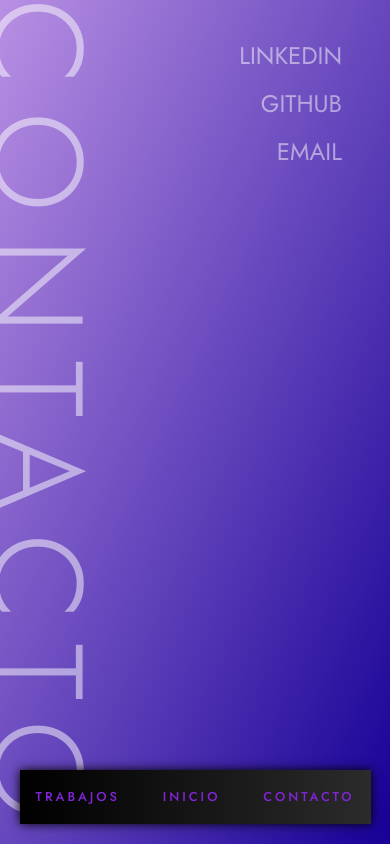
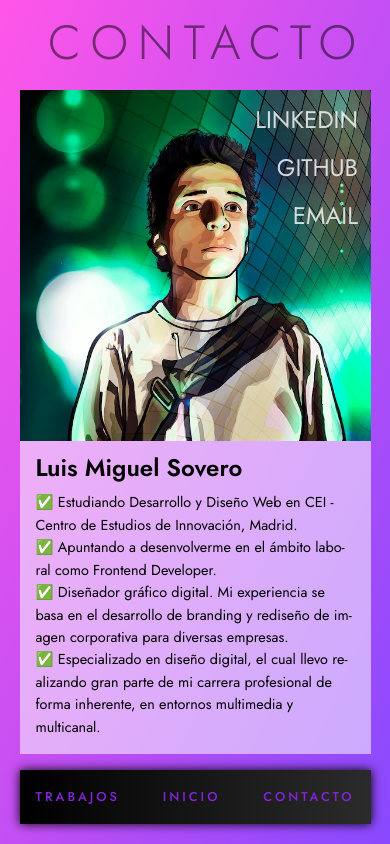
Before and after one commit to luismi-sg/Portfolio, a React (Vite) app: page /contacto in a window 390 px wide. Built offline with nearby package versions, Linux system fonts and the light colour scheme.

Commit message:
Cambios en contacto

```diff
--- a/src/components/Fondos/Fondos.jsx
+++ b/src/components/Fondos/Fondos.jsx
@@ -15,10 +15,10 @@ export const Fondos = () => {
                 setsIsActive(0)
                 break;
             case '/trabajos':
-                setsIsActive(1)
+                setsIsActive(2)
                 break;
             case '/contacto':
-                setsIsActive(2)
+                setsIsActive(1)
                 break;
         }
 
--- a/src/pages/Contacto/Contacto.css
+++ b/src/pages/Contacto/Contacto.css
@@ -1,7 +1,11 @@
 .Contacto{
     width: 100%;
-    height: 100vh;
+    min-height: 100vh;
     color: #fff;
+    display: flex;
+    flex-flow: row nowrap;
+    justify-content: center;
+    align-items: center;
 }
 .Contacto-wrapper{
     height: 100%;
@@ -10,35 +14,105 @@
     justify-content: center;
     align-items: center;
     position: relative;
-    overflow: hidden;
+
+}
+.Perfil-wrapper{
+    display: flex;
+    flex-flow: row nowrap;
+    justify-content: center;
+    align-items: center;
+    gap: 2em;
+}
+.Imagen-wrapper{
+    width: 30%;
+}
+.Info-wrapper{
+    padding: 2em;
+    background-color: #ffffff88;
+    width: 30%;
+
+    display: flex;
+    flex-flow: column nowrap;
+    justify-content: center;
+    align-content: center;
+
+}
+.Info-h3{
+    color: #000;
+    font-size: 2em;
+    margin-bottom: 1em;
+}
+.Info-p{
+    color: #000;
 }
 .Contacto-h2{
+    position: absolute;
+    top: 0;
+    left: 1em;
+
     font-weight: 300;
     letter-spacing: .2em;
     line-height: 1.8em;
-    color: #fff;
+    color: #000000;
     font-size: 8em;
+
     opacity: .5;
+    animation: aparecerArriba .5s ease ;
+    animation-delay: 0s;
+    animation-fill-mode: forwards;
 }
 .Redes-wrapper{
     position: absolute;
     top: 2em;
     right: 3em;
 }
-.Redes-ul{
-
-}
 .Redes-li{
     text-align: right;
     opacity: .5;
     font-size: 1.5em;
     line-height: 2em;
+    transition: all .5s ease;
+}
+.Redes-li:hover{
+
+    opacity: 1;
 }
 @media (max-width:500px){
     .Contacto-h2{
+        right:300px;
+        font-size: 3em;
+        animation: none;
+        opacity: .5;
+    }
+    .Perfil-wrapper{
+        margin: 5em 0em;
+        display: flex;
+        flex-flow: column nowrap;
+        gap: 0;
+    }
+    .Imagen-wrapper{
+        width: 90%;
+    }
+    .Info-h3{
+        font-size: 1.5em;
+        margin-bottom: 0.5em;
+        font-weight: 600;
+    }
+    .Info-p{
+        color: #000;
+        font-size: .9em;
+    }
+    .Info-wrapper{
+        width: 90%;
+        padding: 1em;
+    }
+    .Redes-wrapper{
         position: absolute;
-        transform: rotate(90deg);
-        font-size: 8em;
-        right: -70px;
+        top: 6em;
+        right: 2em;
     }
+    .Redes-li{
+        opacity: .8;
+    }
+
 }
--- a/src/pages/Contacto/Contacto.jsx
+++ b/src/pages/Contacto/Contacto.jsx
@@ -3,9 +3,23 @@ import './Contacto.css'
 export const Contacto = () => {
     return(
         <div className='Contacto'>
+            <h2 className='Contacto-h2'>CONTACTO</h2>
             <div className='Contacto-wrapper'>
-                <h2 className='Contacto-h2'>CONTACTO</h2>
+                <div className='Perfil-wrapper'>
+                    <div className='Imagen-wrapper'>
+                        <img className='Imagen-img' src="/assets/luismi_port.webp" alt="" />
+                    </div>
+                    <div className='Info-wrapper'>
+                        <h3 className='Info-h3'>Luis Miguel Sovero</h3>
+                        <p className='Info-p'>✅ Estudiando Desarrollo y Diseño Web en CEI - Centro de Estudios de Innovación, Madrid.</p>
+                        <p className='Info-p'>✅ Apuntando a desenvolverme en el ámbito laboral como Frontend Developer. </p>
+                        <p className='Info-p'>✅ Diseñador gráfico digital. Mi experiencia se basa en el desarrollo de branding y rediseño de imagen corporativa para diversas empresas.</p>
+                        <p className='Info-p'>✅ Especializado en diseño digital, el cual llevo realizando gran parte de mi carrera profesional de forma inherente, en entornos multimedia y multicanal.
+                        </p>
+                    </div>
+                </div>
             </div>
+
             <div className='Redes-wrapper'>
                 <ul className='Redes-ul'>
                     <li className='Redes-li'><a href='https://www.linkedin.com/in/luismisg/' target='_blank' title='Perfil de Linkedin'>LINKEDIN</a></li>
```
Also changed, not shown: public/assets/luismi_port.webp (added).
